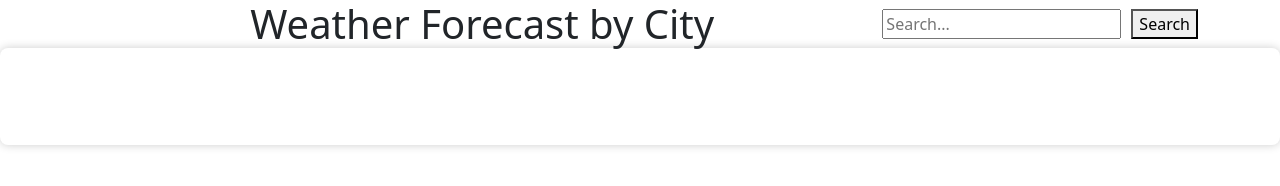
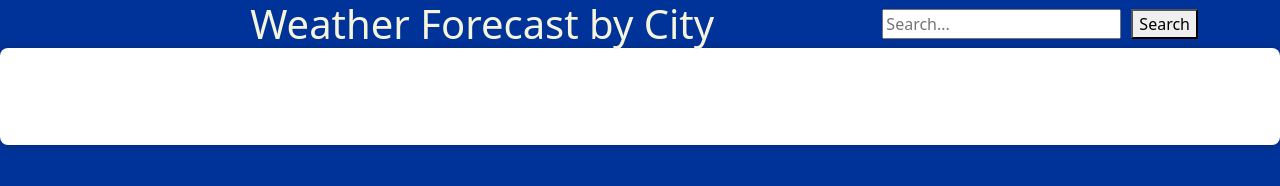
Before and after one commit to samc995/Weather-Dashboard-, a plain HTML site: page index.html in a window 1280 px wide. Drawn offline with nearby package versions, Linux system fonts and the light colour scheme.

Commit message:
.env added

```diff
--- a/assets/style.css
+++ b/assets/style.css
@@ -1,3 +1,8 @@
+body {
+    background-color: #039;
+  }
+
+
 .container {
     display: flex;
     flex-direction: row;
@@ -18,6 +23,7 @@
 
   h1 {
     margin: 0 auto;
+    color:beige
   }
 
   /* .weather-box {
```
Also changed, not shown: index.html (+2 -0 lines), images/download-2.jpg (added), images/download-3.jpg (added), images/download-4.jpg (added), 1 other file.
